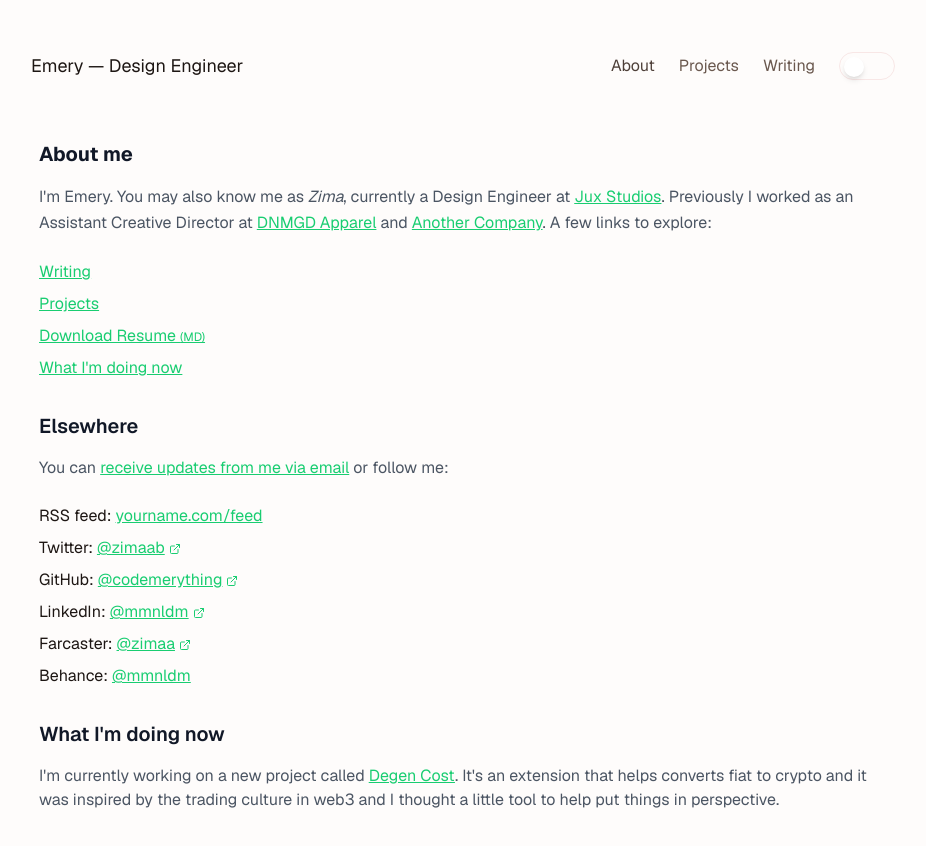
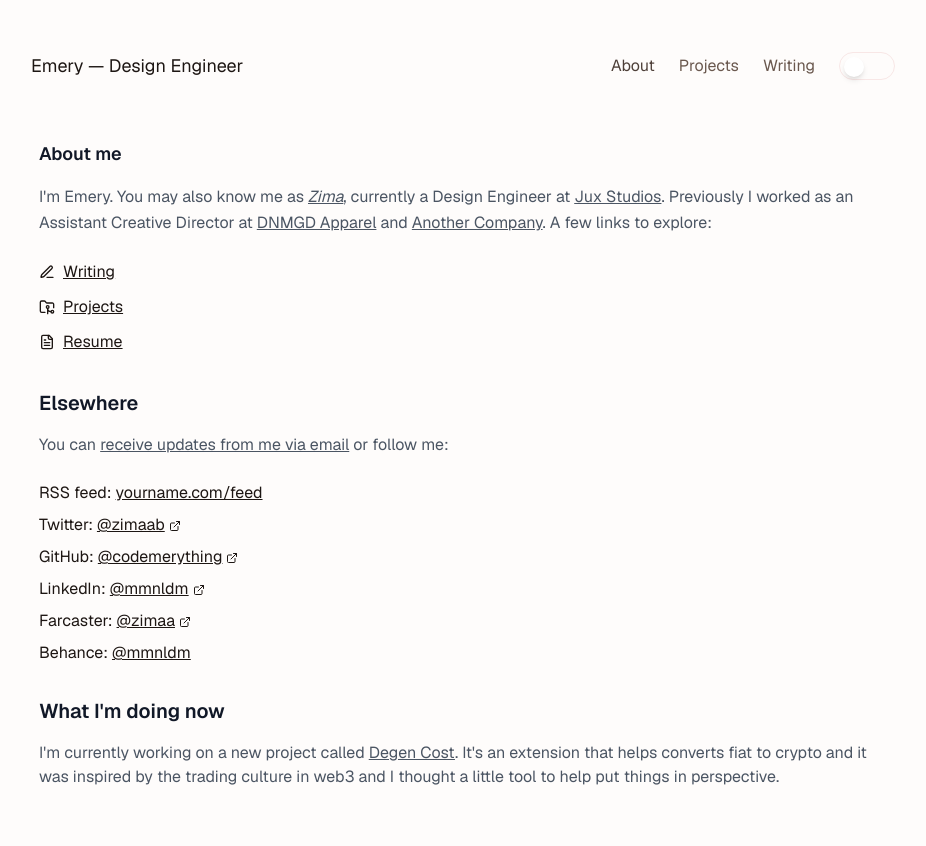
Before and after one commit to codemerything/emerything, a Next.js app: page /about in a window 1280 px wide. Shown: the top 846 px of the page, without its empty margins (177-1103 px from the left). Built offline with nearby package versions, Linux system fonts and the light colour scheme.

Commit message:
fix: removed and replaced What I'm doing rn section

```diff
--- a/app/about/page.tsx
+++ b/app/about/page.tsx
@@ -1,4 +1,4 @@
-import { ExternalLink } from "lucide-react"
+import { ExternalLink, PenLine, FolderGit2, FileText } from "lucide-react"
 import Link from "next/link"
 
 export default function About() {
@@ -9,43 +9,41 @@ export default function About() {
         <div className="space-y-8">
           {/* About Me Section */}
           <section className="space-y-4">
-            <h1 className="text-xl font-bold text-gray-900 dark:text-gray-100">About me</h1>
-            <div className="prose prose-lg dark:prose-invert max-w-none">
+            <h1 className="text-lg font-semibold text-gray-900 dark:text-gray-100">About me</h1>
+            <div className=" max-w-none">
               <p className="text-gray-600 dark:text-gray-300 leading-relaxed">
-                I'm Emery. You may also know me as <a href="https://www.x.com/zimaab" className="italic">Zima</a>, currently a Design
+                I'm Emery. You may also know me as <a href="https://www.x.com/zimaab" className="italic underline hover:text-shamock-green-500 dark:hover:text-shamock-green-400 transition-colors">Zima</a>, currently a Design
                 Engineer at{" "}
-                <Link href="https://juxstudios.com" className="text-shamock-green-500 underline hover:no-underline">
+                <Link href="https://juxstudios.com" className="underline hover:text-shamock-green-500 dark:hover:text-shamock-green-400 transition-colors">
                   Jux Studios
                 </Link>
                 . Previously I worked as an Assistant Creative Director at{" "}
-                <Link href="www.instagram.com/dnmgdx" className="text-shamock-green-500 underline hover:no-underline">
+                <Link href="www.instagram.com/dnmgdx" className="underline hover:text-shamock-green-500 dark:hover:text-shamock-green-400 transition-colors">
                   DNMGD Apparel
                 </Link>{" "}
                 and{" "}
-                <Link href="#" className="text-shamock-green-500 underline hover:no-underline">
+                <Link href="#" className="underline hover:text-shamock-green-500 dark:hover:text-shamock-green-400 transition-colors">
                   Another Company
                 </Link>
                 . A few links to explore:
               </p>
               <ul className="space-y-2 mt-6">
                 <li>
-                  <Link href="/writing" className="text-shamock-green-500 underline hover:no-underline">
+                  <Link href="/writing" className="inline-flex items-center gap-2 underline hover:text-shamock-green-500 dark:hover:text-shamock-green-400 transition-colors">
+                    <PenLine className="h-4 w-4" />
                     Writing
                   </Link>
                 </li>
                 <li>
-                  <Link href="/projects" className="text-shamock-green-500 underline hover:no-underline">
+                  <Link href="/projects" className="inline-flex items-center gap-2 underline hover:text-shamock-green-500 dark:hover:text-shamock-green-400 transition-colors">
+                    <FolderGit2 className="h-4 w-4" />
                     Projects
                   </Link>
                 </li>
                 <li>
-                  <a href="/Emmanuel_Edem_Resume.md" download className="text-shamock-green-500 underline hover:no-underline">
-                    Download Resume <span className="text-xs">(MD)</span>
-                  </a>
-                </li>
-                <li>
-                  <Link href="#" className="text-shamock-green-500 underline hover:no-underline">
-                    What I'm doing now
+                  <Link href="/resume" className="inline-flex items-center gap-2 underline hover:text-shamock-green-500 dark:hover:text-shamock-green-400 transition-colors">
+                    <FileText className="h-4 w-4" />
+                    Resume
                   </Link>
                 </li>
               </ul>
@@ -55,12 +53,12 @@ export default function About() {
           {/* Elsewhere Section */}
           <section className="space-y-4">
             <h2 className="text-xl font-semibold text-gray-900 dark:text-gray-100">Elsewhere</h2>
-            <div className="prose dark:prose-invert max-w-none">
+            <div className=" max-w-none">
               <p className="text-gray-600 dark:text-gray-300">
                 You can{" "}
                 <Link
                   href="mailto:your@email.com"
-                  className="text-shamock-green-500 underline hover:no-underline"
+                  className="underline hover:text-shamock-green-500 dark:hover:text-shamock-green-400 transition-colors"
                 >
                   receive updates from me via email
                 </Link>{" "}
@@ -69,7 +67,7 @@ export default function About() {
               <ul className="space-y-2 mt-6">
                 <li>
                   RSS feed:{" "}
-                  <Link href="/feed.xml" className="text-shamock-green-500 underline hover:no-underline">
+                  <Link href="/feed.xml" className="underline hover:text-shamock-green-500 dark:hover:text-shamock-green-400 transition-colors">
                     yourname.com/feed
                   </Link>
                 </li>
@@ -77,7 +75,7 @@ export default function About() {
                   Twitter:{" "}
                   <Link
                     href="https://twitter.com/zimaab"
-                    className="text-shamock-green-500 underline hover:no-underline"
+                    className="underline hover:text-shamock-green-500 dark:hover:text-shamock-green-400 transition-colors"
                   >
                     @zimaab
                     <ExternalLink className="inline w-3 h-3 ml-1" />
@@ -87,7 +85,7 @@ export default function About() {
                   GitHub:{" "}
                   <Link
                     href="https://github.com/codemerything"
-                    className="text-shamock-green-500 underline hover:no-underline"
+                    className="underline hover:text-shamock-green-500 dark:hover:text-shamock-green-400 transition-colors"
                   >
                     @codemerything
                     <ExternalLink className="inline w-3 h-3 ml-1" />
@@ -97,7 +95,7 @@ export default function About() {
                   LinkedIn:{" "}
                   <Link
                     href="https://linkedin.com/in/mmnldm"
-                    className="text-shamock-green-500 underline hover:no-underline"
+                    className="underline hover:text-shamock-green-500 dark:hover:text-shamock-green-400 transition-colors"
                   >
                     @mmnldm
                     <ExternalLink className="inline w-3 h-3 ml-1" />
@@ -107,7 +105,7 @@ export default function About() {
                   Farcaster:{" "}
                   <Link
                     href="https://farcaster.xyz/@zimaa"
-                    className="text-shamock-green-500 underline hover:no-underline"
+                    className="underline hover:text-shamock-green-500 dark:hover:text-shamock-green-400 transition-colors"
                   >
                     @zimaa
                     <ExternalLink className="inline w-3 h-3 ml-1" />
@@ -117,7 +115,7 @@ export default function About() {
                   Behance:{" "}
                   <Link
                     href="https://www.behance.net/mmnldm"
-                    className="text-shamock-green-500 underline hover:no-underline"
+                    className="underline hover:text-shamock-green-500 dark:hover:text-shamock-green-400 transition-colors"
                   >
                     @mmnldm
                   </Link>
@@ -129,9 +127,9 @@ export default function About() {
           {/* What I'm doing now Section */}
           <section className="space-y-4">
             <h2 className="text-xl font-semibold text-gray-900 dark:text-gray-100">What I'm doing now</h2>
-            <div className="prose dark:prose-invert max-w-none">
+            <div className=" max-w-none">
               <p className="text-gray-600 dark:text-gray-300">
-                I'm currently working on a new project called <a href="https://chromewebstore.google.com/detail/degen-cost/kmpmnllmhildaflkcfdjenkiiggddcco" className="text-shamock-green-500 underline hover:no-underline" target="_blank">
+                I'm currently working on a new project called <a href="https://chromewebstore.google.com/detail/degen-cost/kmpmnllmhildaflkcfdjenkiiggddcco" className="underline hover:text-shamock-green-500 dark:hover:text-shamock-green-400 transition-colors" target="_blank">
                   Degen Cost
                 </a>. It's an extension that helps converts fiat to crypto and it was inspired by the trading culture in web3 and I thought a little tool to help put things in perspective.
               </p>
```
